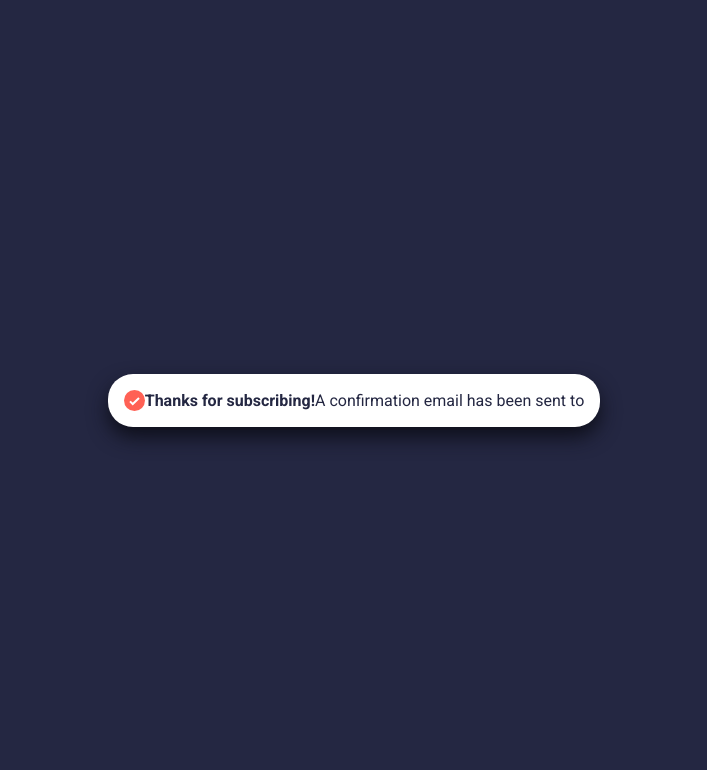
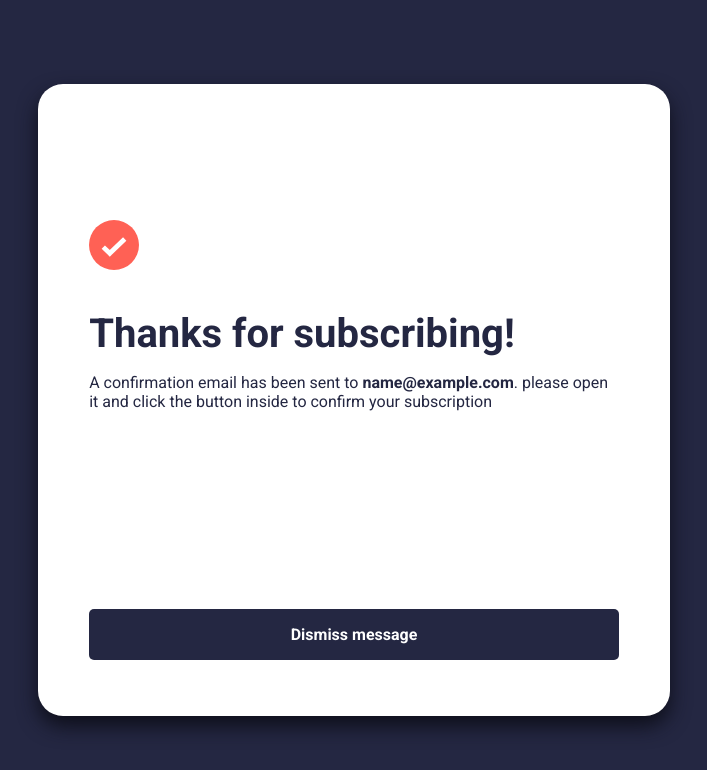
Before and after one commit to Tomas-Arrativel/newsletter-signup, a React (Vite) app: page / in a window 1280 px wide. Both pictures are taken after typing "name@example.com" into the empty fields and a click on the input "Subscribe to monthly newsletter". Shown: the top 770 px of the page, without its empty margins (286-993 px from the left). Built offline with nearby package versions, Linux system fonts and the light colour scheme.

Commit message:
Finished the functionality of the success component

```diff
--- a/src/App.tsx
+++ b/src/App.tsx
@@ -12,7 +12,7 @@ function App() {
   return (
     <main className={styles.container}>
       {active ? (
-        <SuccessContainer setActive={setActive} />
+        <SuccessContainer setActive={setActive} data={data} />
       ) : (
         <>
           <TextContainer setActive={setActive} setData={setData} />
--- a/src/containers/SuccessContainer/SuccessContainer.module.css
+++ b/src/containers/SuccessContainer/SuccessContainer.module.css
@@ -0,0 +1,44 @@
+.container {
+  display: flex;
+  justify-content: space-between;
+  align-items: center;
+  flex-direction: column;
+  padding: 2.5rem 2.2rem;
+  min-height: 600px;
+  max-width: 600px;
+}
+
+.text {
+  display: flex;
+  justify-content: center;
+  flex-direction: column;
+  margin-top: 5rem;
+}
+
+.text img {
+  width: 50px;
+  margin-bottom: 2.5rem;
+}
+.text h2 {
+  font-size: 2.5rem;
+  margin-bottom: 1rem;
+}
+
+.text p span {
+  font-weight: 700;
+}
+
+.btn {
+  width: 100%;
+  padding: 1rem 2rem;
+  cursor: pointer;
+  border-radius: 5px;
+  border: none;
+  background-color: var(--dark-gray);
+  color: var(--white);
+  font-weight: 700;
+}
+
+.btn:hover {
+  background: linear-gradient(to left, rgb(255, 137, 74), var(--tomato));
+}
--- a/src/containers/SuccessContainer/SuccessContainer.tsx
+++ b/src/containers/SuccessContainer/SuccessContainer.tsx
@@ -1,16 +1,28 @@
-import React, { Dispatch, SetStateAction } from 'react';
+import { Dispatch, SetStateAction } from 'react';
+import styles from './SuccessContainer.module.css';
 
 interface SuccessProps {
   setActive: Dispatch<SetStateAction<boolean>>;
+  data: any;
 }
 
-const SuccessContainer = ({ setActive }: SuccessProps) => {
+const SuccessContainer = ({ setActive, data }: SuccessProps) => {
   return (
-    <>
-      <img src='images/icon-list.svg' alt='Check list icon' />
-      <h2>Thanks for subscribing!</h2>
-      <p>A confirmation email has been sent to</p>
-    </>
+    <div className={styles.container}>
+      <div className={styles.text}>
+        <img src='images/icon-list.svg' alt='Check list icon' />
+        <h2>Thanks for subscribing!</h2>
+        <p>
+          A confirmation email has been sent to <span>{data.email}</span>.
+          please open it and click the button inside to confirm your
+          subscription
+        </p>
+      </div>
+
+      <button className={styles.btn} onClick={() => setActive(false)}>
+        Dismiss message
+      </button>
+    </div>
   );
 };
 
```
